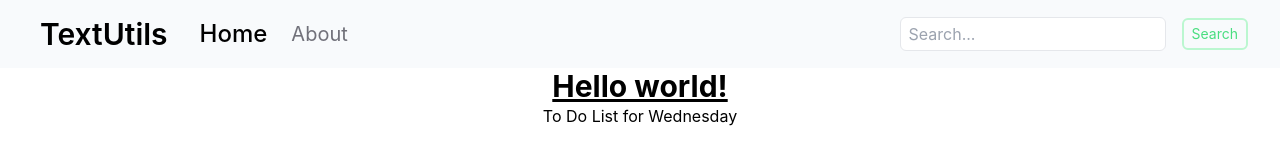
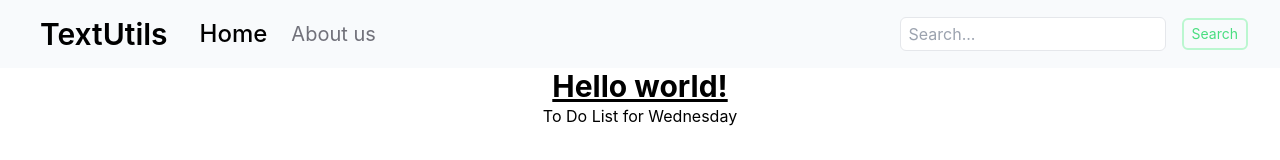
Before and after one commit to atanushil/LuminoText, a React (Create React App) app: page / in a window 1280 px wide. Shown: the top 160 px of the page. Built offline with nearby package versions, Linux system fonts and the light colour scheme.

Commit message:
after props add

```diff
--- a/src/App.js
+++ b/src/App.js
@@ -9,7 +9,8 @@ function App() {
 
   return (
     <div className="App">
-      <NavBar/>
+      <NavBar title="TextUtils" about="About us"/>
+      {/* <NavBar/> */}
       <h1 class="text-3xl font-bold underline">Hello world!</h1>
       <h1>To Do List for {formatDate(today)}</h1>
     </div>
--- a/src/components/NavBar.jsx
+++ b/src/components/NavBar.jsx
@@ -1,18 +1,19 @@
 import React from 'react';
-
-export default function NavBar() {
+import PropTypes from 'prop-types';
+export default function NavBar(props) {
   return (
     <div>
       <nav className='flex flex-col sm:flex-row max-w-full bg-[#f8fafc] px-4 py-4 justify-between items-center'>
         <ul className='flex flex-col sm:flex-row items-center gap-2 sm:gap-4 mx-4'>
           <li>
-            <a href="/" className='text-2xl sm:text-3xl px-2 font-semibold'>TextUtils</a>
+            <a href="/" className='text-2xl sm:text-3xl px-2 font-semibold'>{props.title}</a>
           </li>
           <li>
             <a href="/home" className='text-xl sm:text-2xl px-2 font-medium'>Home</a>
           </li>
           <li>
-            <a href="/about" className='text-base sm:text-xl my-2 sm:my-0 text-[#71717a] font-normal'>About</a>
+            <a href="/about" className='text-base sm:text-xl my-2 sm:my-0 text-[#71717a]
+            font-normal'>{props.about}</a>
           </li>
         </ul>
         <ul className='flex flex-col sm:flex-row items-center mx-4 gap-2 sm:gap-4'>
@@ -20,10 +21,20 @@ export default function NavBar() {
             <input className='w-full sm:w-auto rounded-md px-2 py-1 border-1 border' placeholder='Search...'/>
           </li>
           <li>
-            <button className='w-full sm:w-auto border-2 p-1 px-2 rounded-md text-sm border-[#bbf7d0] text-[#4ade80] group-hover:border-[#4ade80] hover:bg-[#4ade80] hover:text-white hover:font-medium'>Search</button>
+            <button className='w-full sm:w-auto border-2 p-1 px-2 rounded-md text-sm
+            border-[#bbf7d0] text-[#4ade80] group-hover:border-[#4ade80] hover:bg-[#4ade80]
+            hover:text-white hover:font-medium'>Search</button>
           </li>
         </ul>
       </nav>
     </div>
   );
 }
+NavBar.propTypes={
+  title:PropTypes.string.isRequired,
+  about:PropTypes.string.isRequired,
+}
+NavBar.defaultProps={
+  title:'Pass a title',
+  about:'Pass a about',
+}
```
